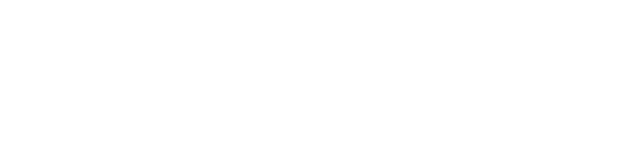
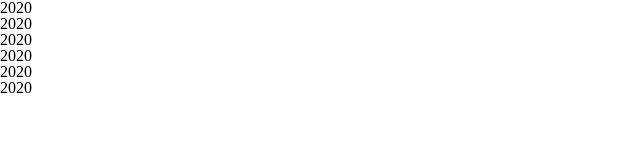
Before and after one commit to segoyhoory/2020.01.20, a plain HTML site: page index.html in a window 1280 px wide. Shown: the whole page, without its empty margins (0-640 px from the left). Drawn offline with Linux system fonts and the light colour scheme.

Commit message:
нихера не успеем лол

```diff
--- a/css/works.css
+++ b/css/works.css
@@ -0,0 +1,3 @@
+.works__year1{
+
+}
--- a/index.html
+++ b/index.html
@@ -14,12 +14,23 @@
 </section>
 <section class="works">
   <ul class="works__menu">
-    <li></li>
-    <li></li>
-    <li></li>
-    <li></li>
-    <li></li>
-    <li></li>
+    <li class="works__year1">
+      <p>2020</p>
+    </li>
+    <li class="works__year2">
+      <p>2020</p>
+    </li>
+    <li class="works__year3">
+      <p>2020</p>
+    </li>
+    <li class="works__year4">
+      <p>2020</p>
+    </li>
+    <li class="works__year5">
+      <p>2020</p></li>
+    <li class="works__year6">
+      <p>2020</p>
+    </li>
   </ul>
 <div class='works__description'>
     <img src="" alt="">
```
